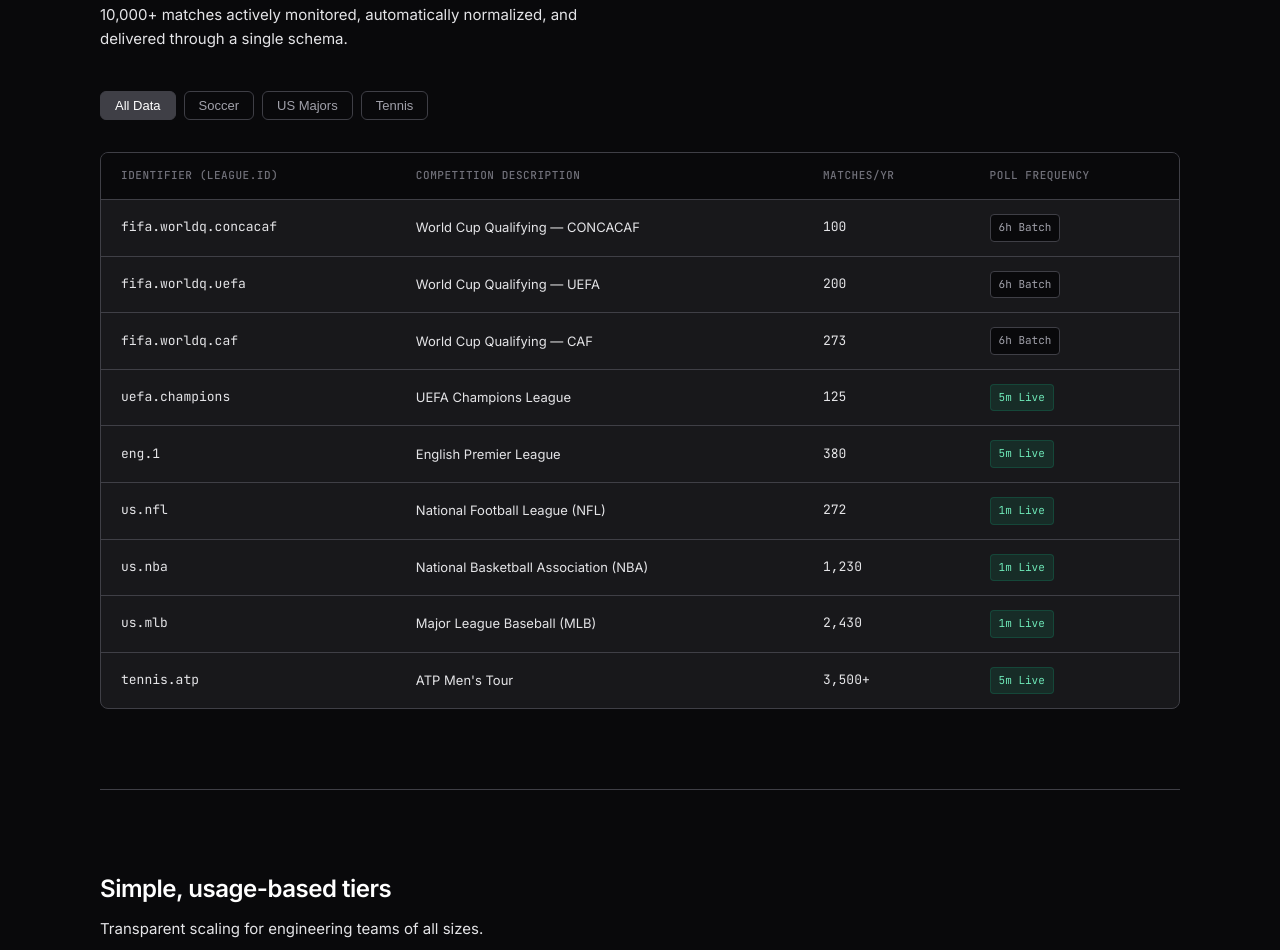
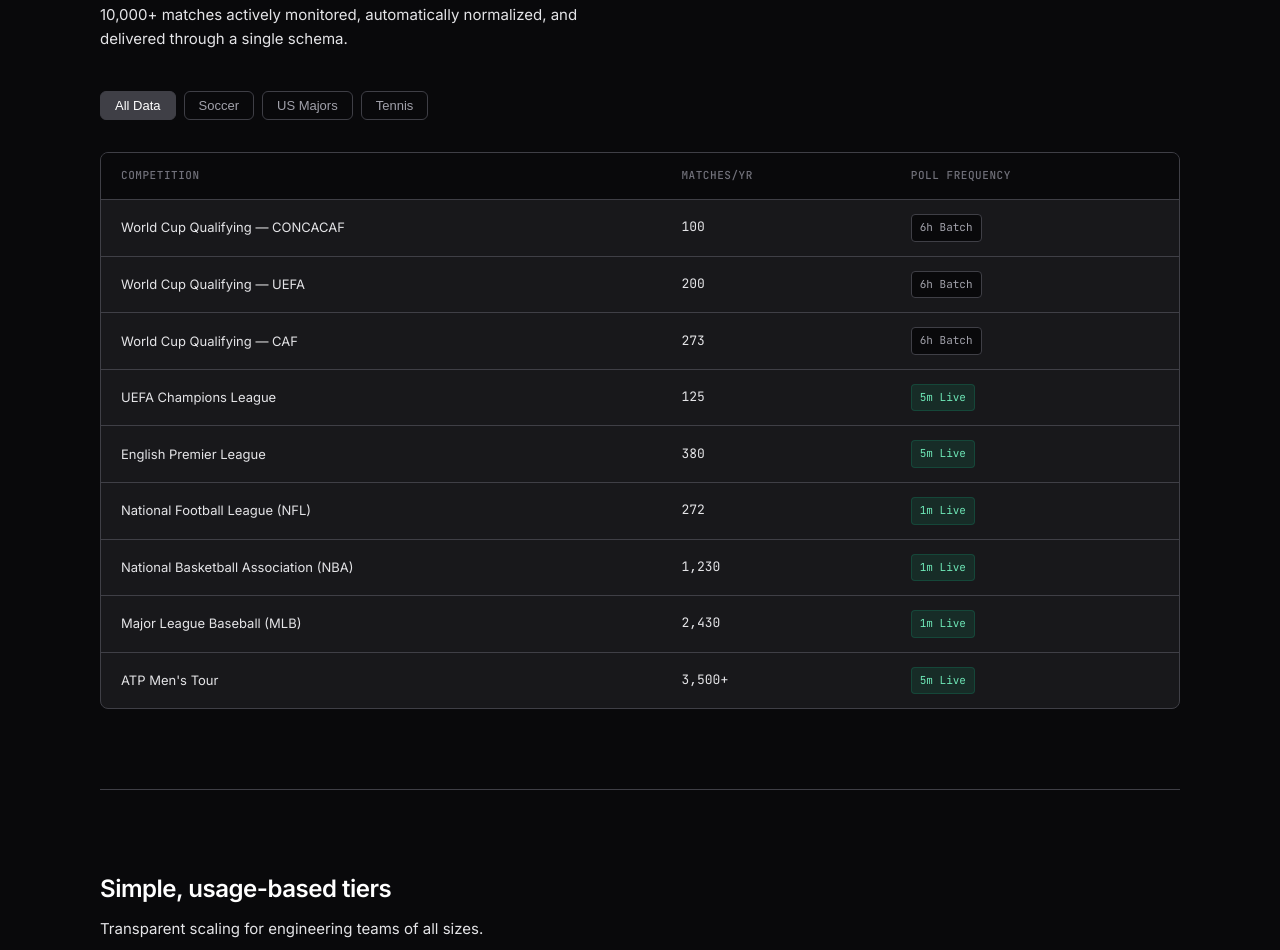
Before and after one commit to Kfarkye/sportsync-api, a plain HTML site: page index.html in a window 1280 px wide. Shown: the part 1418-2368 px from the top of the page. Drawn offline with Linux system fonts and the light colour scheme.

Commit message:
fix: strip source-derived identifiers from public coverage table — IDs belong in docs only

```diff
--- a/index.html
+++ b/index.html
@@ -407,63 +407,53 @@ curl https://api.sportsync.io/v1/matches/match_wcq_usa_mex_2026 \
         <table class="data-table">
           <thead>
             <tr>
-              <th>Identifier (League.ID)</th>
-              <th>Competition Description</th>
+              <th>Competition</th>
               <th class="th-num">Matches/Yr</th>
               <th class="th-num">Poll Frequency</th>
             </tr>
           </thead>
           <tbody>
             <tr class="data-row show-row" data-sport="soccer">
-              <td class="code-slug">fifa.worldq.concacaf</td>
               <td>World Cup Qualifying — CONCACAF</td>
               <td class="cell-num">100</td>
               <td class="cell-num"><span class="badge-refresh">6h Batch</span></td>
             </tr>
             <tr class="data-row show-row" data-sport="soccer">
-              <td class="code-slug">fifa.worldq.uefa</td>
               <td>World Cup Qualifying — UEFA</td>
               <td class="cell-num">200</td>
               <td class="cell-num"><span class="badge-refresh">6h Batch</span></td>
             </tr>
             <tr class="data-row show-row" data-sport="soccer">
-              <td class="code-slug">fifa.worldq.caf</td>
               <td>World Cup Qualifying — CAF</td>
               <td class="cell-num">273</td>
               <td class="cell-num"><span class="badge-refresh">6h Batch</span></td>
             </tr>
             <tr class="data-row show-row" data-sport="soccer">
-              <td class="code-slug">uefa.champions</td>
               <td>UEFA Champions League</td>
               <td class="cell-num">125</td>
               <td class="cell-num"><span class="badge-refresh live">5m Live</span></td>
             </tr>
             <tr class="data-row show-row" data-sport="soccer">
-              <td class="code-slug">eng.1</td>
               <td>English Premier League</td>
               <td class="cell-num">380</td>
               <td class="cell-num"><span class="badge-refresh live">5m Live</span></td>
             </tr>
             <tr class="data-row show-row" data-sport="us-sports">
-              <td class="code-slug">us.nfl</td>
               <td>National Football League (NFL)</td>
               <td class="cell-num">272</td>
               <td class="cell-num"><span class="badge-refresh live">1m Live</span></td>
             </tr>
             <tr class="data-row show-row" data-sport="us-sports">
-              <td class="code-slug">us.nba</td>
               <td>National Basketball Association (NBA)</td>
               <td class="cell-num">1,230</td>
               <td class="cell-num"><span class="badge-refresh live">1m Live</span></td>
             </tr>
             <tr class="data-row show-row" data-sport="us-sports">
-              <td class="code-slug">us.mlb</td>
               <td>Major League Baseball (MLB)</td>
               <td class="cell-num">2,430</td>
               <td class="cell-num"><span class="badge-refresh live">1m Live</span></td>
             </tr>
             <tr class="data-row show-row" data-sport="tennis">
-              <td class="code-slug">tennis.atp</td>
               <td>ATP Men's Tour</td>
               <td class="cell-num">3,500+</td>
               <td class="cell-num"><span class="badge-refresh live">5m Live</span></td>
```
